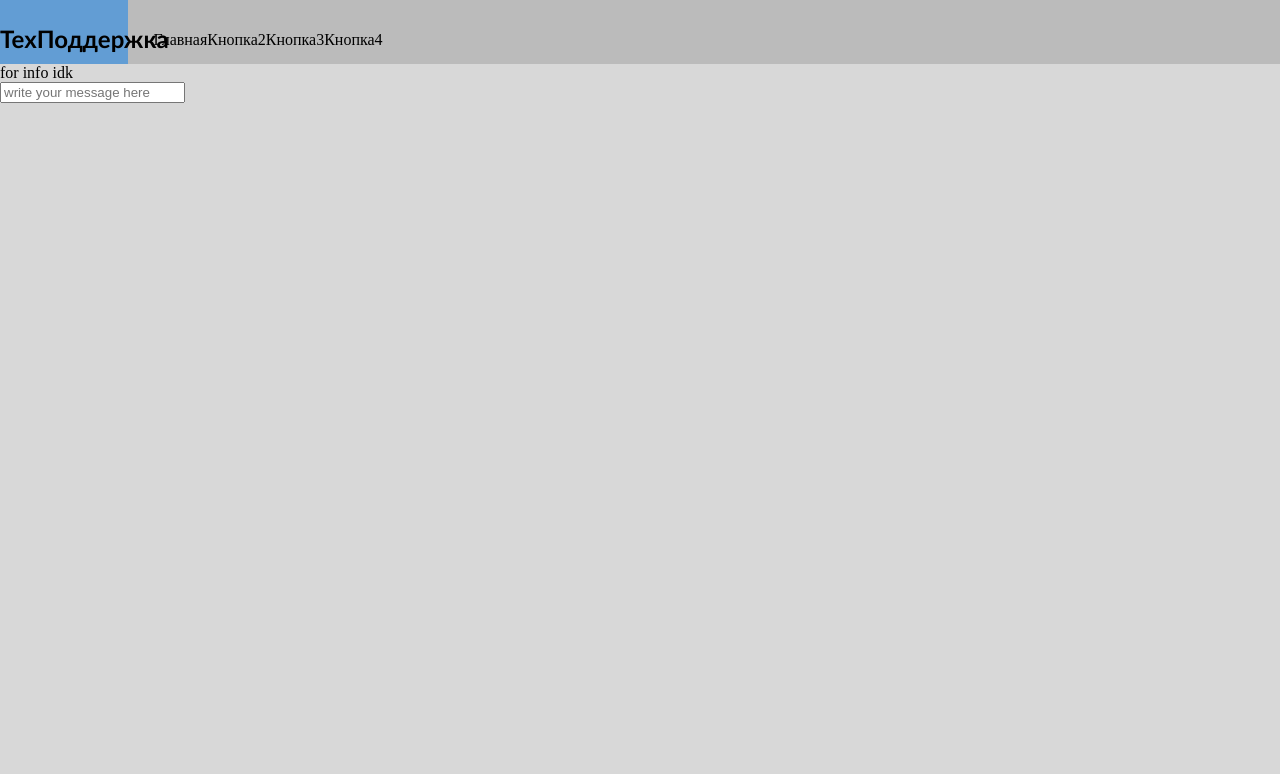
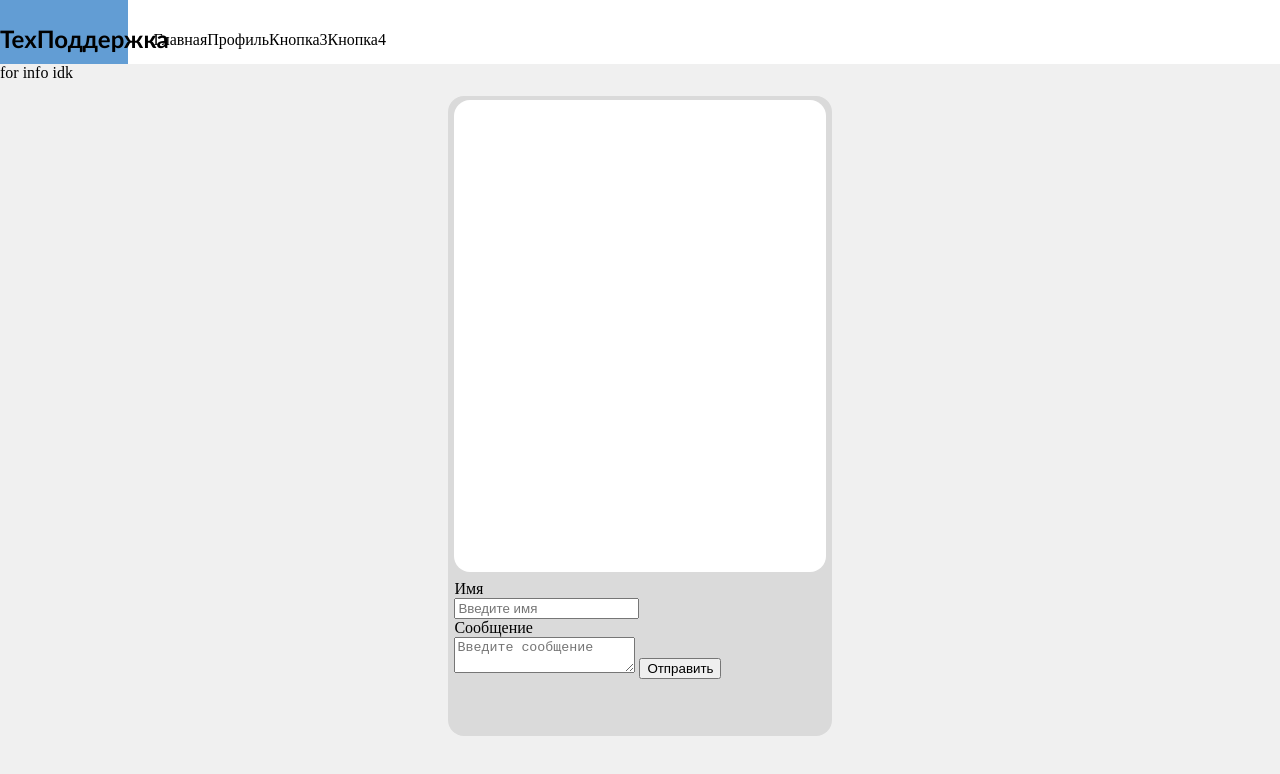
Before and after one commit to Virus36010/apteka-online-project, a website: page public/help-chat.html in a window 1280 px wide. Drawn offline with nearby package versions, Linux system fonts and the light colour scheme; no server answers.

Commit message:
Add files via upload

```diff
--- a/public/help-chat.css
+++ b/public/help-chat.css
@@ -1,5 +1,5 @@
 header{
-  background-color: rgb(187, 187, 187);
+  background-color: white;
 
   width: 100vw;
   height: 8vh;
@@ -23,7 +23,7 @@ content{
   top: 8vh;
   left: 0;
 
-  background-color: rgb(216, 216, 216);
+  background-color: rgb(240, 240, 240);
 
   display: inline;
 }
@@ -36,9 +36,11 @@ content{
   top: 0;
   left: 0;
   text-align: center;
+
+  margin-top: auto;
 }
 .title{
-  font-size: x-large;
+  font-size: 3vh;
   font-weight: bold;
   font-family: 'Gill Sans', 'Gill Sans MT', Calibri, 'Trebuchet MS', sans-serif;
 }
@@ -50,11 +52,31 @@ content{
 }
 
 .outchat{
+  width: 30vw;
+  height: 80vh;
+  position: fixed;
+  top: 12vh;
+  left: 35vw;
 
+  background-color: rgb(218, 218, 218);
+  border-radius: 2vh;
 }
 .chat{
+  width: 29vw;
+  height: 59vh;
+  position: fixed;
+  top: 12.5vh;
+  left: 35.5vw;
 
+  background-color: white;
+  border-radius: 2vh;
+
+  overflow: auto;
 }
-.newmessage{
-
+.messageForm{
+  width: 29vw;
+  height: 10vh;
+  position: fixed;
+  top: 72.5vh;
+  left: 35.5vw;
 }
--- a/public/help-chat.html
+++ b/public/help-chat.html
@@ -10,7 +10,8 @@
   <header>
     <div class="titlediv"><p class="title">ТехПоддержка</p></div>
     <p class="headerButton" id="HomeButton">Главная</p>
-    <p class="headerButton" id="headerButton2">Кнопка2</p>
+    <p class="headerButton" id="profile">Профиль</p>
+
     <p class="headerButton" id="headerButton3">Кнопка3</p>
     <p class="headerButton" id="headerButton4">Кнопка4</p>
   </header>
@@ -19,10 +20,18 @@
       for info idk
     </div>
     <div class="outchat">
-      <div class="chat" id="chat-all-message">
+      <div class="chat" id="chat-all-messages">
 
       </div>
-      <input type="text" placeholder="write your message here" id="chat-new-message" class="newmassage">
+      <form id="messageForm" class="messageForm">
+        <label for="name">Имя</label><br>
+        <input type="text" name="name" id="name" placeholder="Введите имя" class="form-control">
+        <br>
+        <label for="message">Сообщение</label><br>
+        <textarea type="text" placeholder="Введите сообщение" id="textarea-message" class="newmassage"></textarea>
+
+        <input type="submit" value="Отправить" class="sendMessage">
+      </form>
     </div>
   </content>
   <script src="help-chat.js"></script>
@@ -31,10 +40,10 @@
   <script>
     $(function(){
       let socket = io.connect();
-      let $form = $("#messForm");
+      let $form = $("#messageForm");
       let $name = $("#name")
-      let $textarea = $("#message")
-      let $all_message = $("#all_mess")
+      let $textarea = $("#textarea-message")
+      let $all_message = $("#chat-all-messages")
 
       $form.submit(function(event){
         event.preventDefault();
```
Also changed, not shown: app.js (+16 -5 lines).
